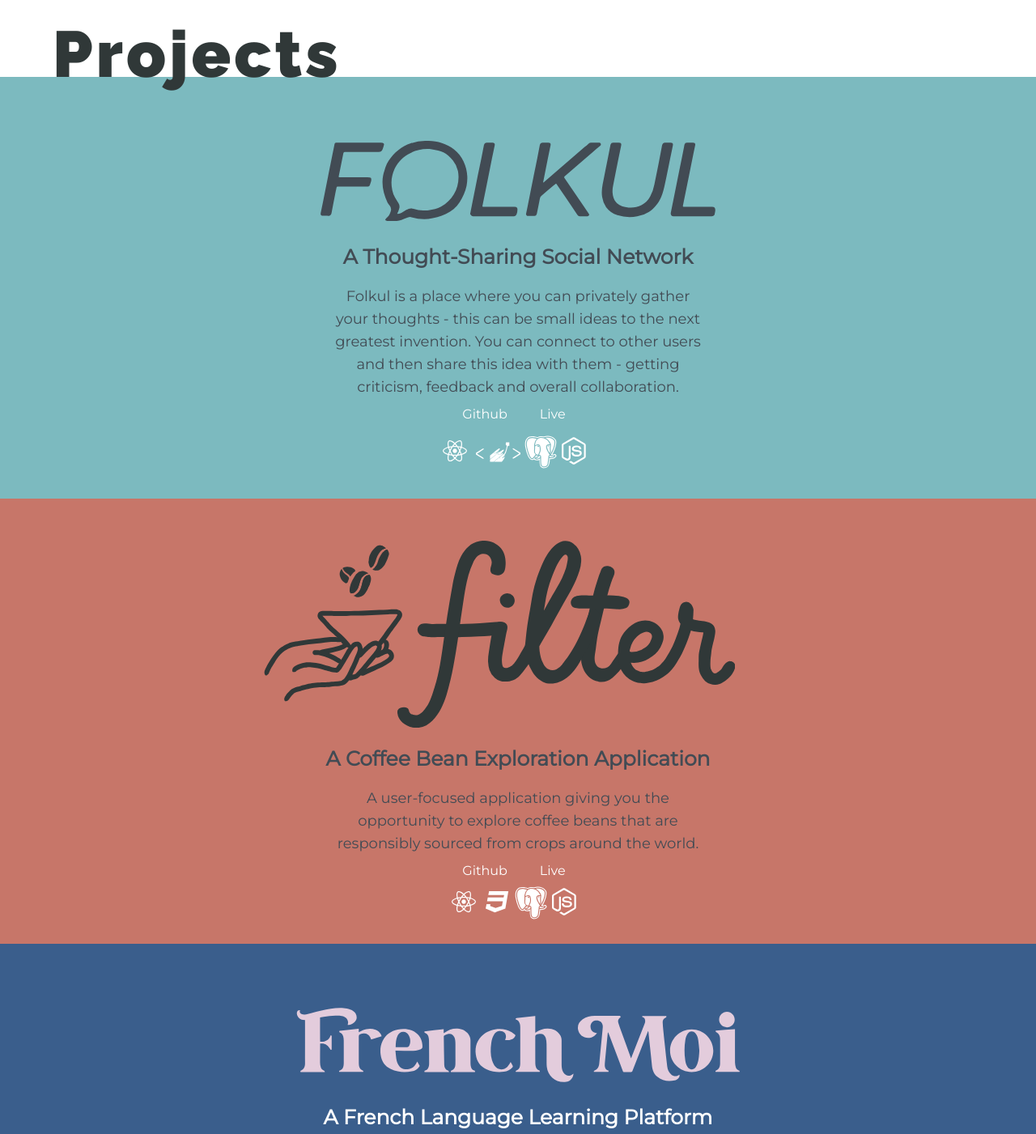
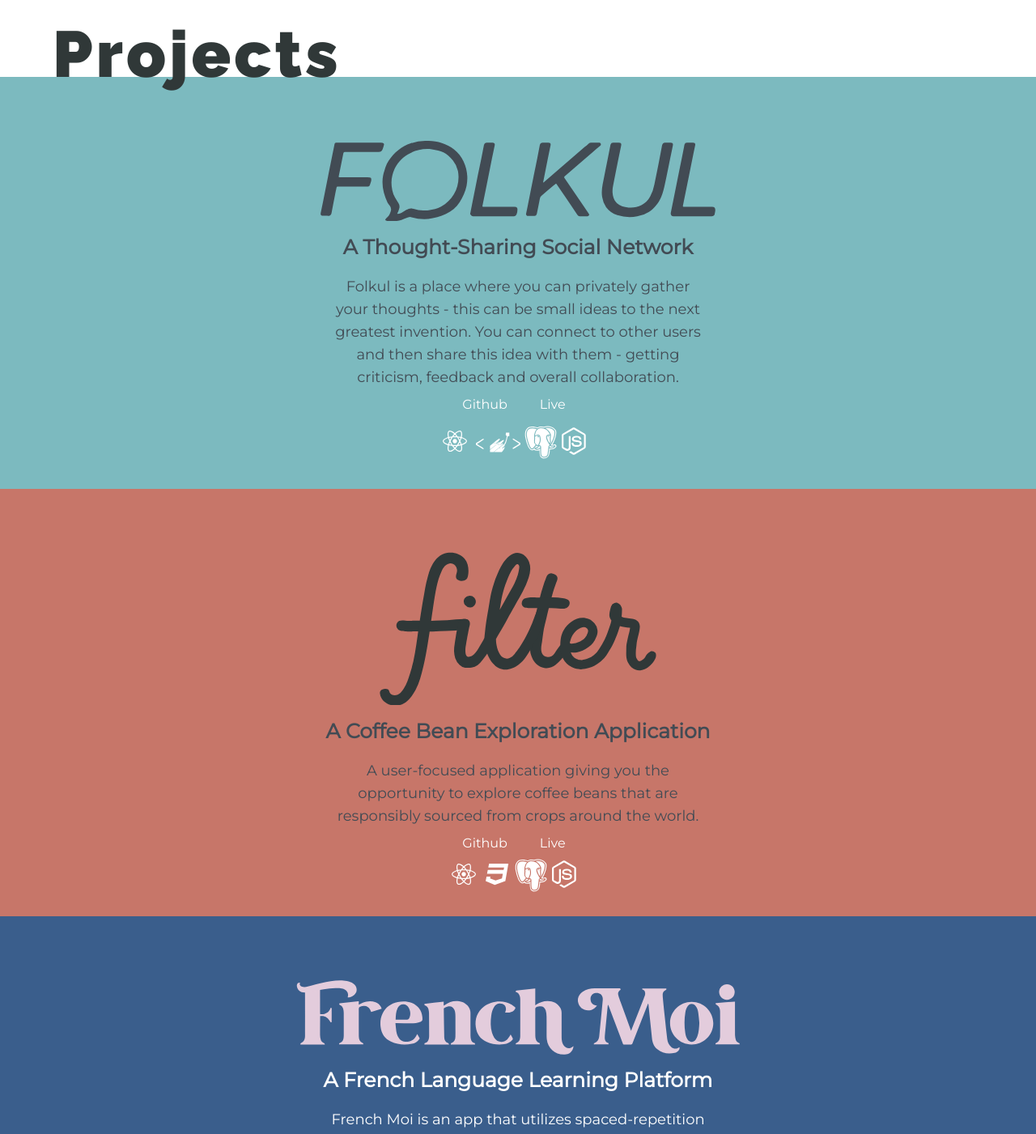
Before and after one commit to slingner/lingner-portfolio, a React (Create React App) app: page / in a window 1280 px wide. Shown: the part 800-2201 px from the top of the page at 81% size. Built offline with nearby package versions, Linux system fonts and the light colour scheme; what react-animations would draw is missing.

Commit message:
fixed styling on work section

```diff
--- a/src/components/Work/Work.style.js
+++ b/src/components/Work/Work.style.js
@@ -100,8 +100,10 @@ export const FolkulLogo1 = (props) => {
           width: '40%',
           alignSelf: 'center',
           fill: colors.darkgrey,
-          paddingBottom: '2%',
+          paddingBottom: '1%',
           paddingTop: '4%',
+          maxHeight: '200px',
+          minHeight: '100px',
         }}
       />
     </>
@@ -110,34 +112,19 @@ export const FolkulLogo1 = (props) => {
 
 export const FilterLogo1 = (props) => {
   return (
-    <div
-      style={{
-        display: 'flex',
-        flexDirection: 'row',
-        justifyContent: 'center',
-        alignItems: 'center',
-        marginRight: '10%',
-      }}
-    >
-      <FilterLogoHand
-        style={{
-          width: '30%',
-          alignSelf: 'center',
-          fill: colors.darkergrey,
-          paddingBottom: '4%',
-          marginRight: '-8%',
-        }}
-      />
     <FilterLogo
       aria-label="Filter Logo -- Scott Lingner's App"
       className="logo"
       style={{
-          width: '38%',
+        width: '30%',
         alignSelf: 'center',
         fill: colors.darkgrey,
+        paddingTop: '4%',
+        paddingBottom: '1%',
+        maxHeight: '250px',
+        minHeight: '100px',
       }}
     />
-    </div>
   );
 };
 
@@ -150,8 +137,10 @@ export const FrenchMoiLogo2 = (props) => {
           width: '45%',
           alignSelf: 'center',
           fill: '#e3ccdc',
-          paddingBottom: '2%',
+          paddingBottom: '1%',
           paddingTop: '4%',
+          maxHeight: '200px',
+          minHeight: '100px',
         }}
       />
     </>
```
Lines whose indentation alone changed are shown as unchanged.
